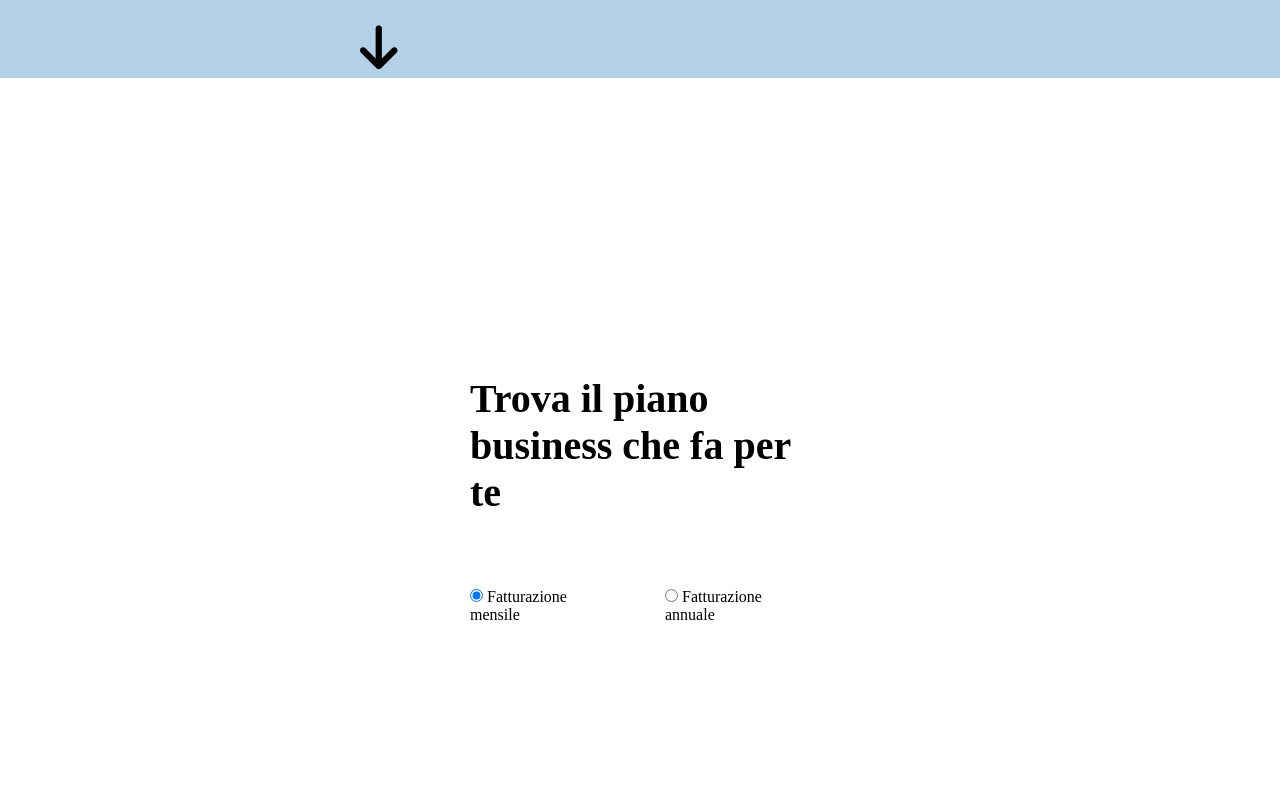
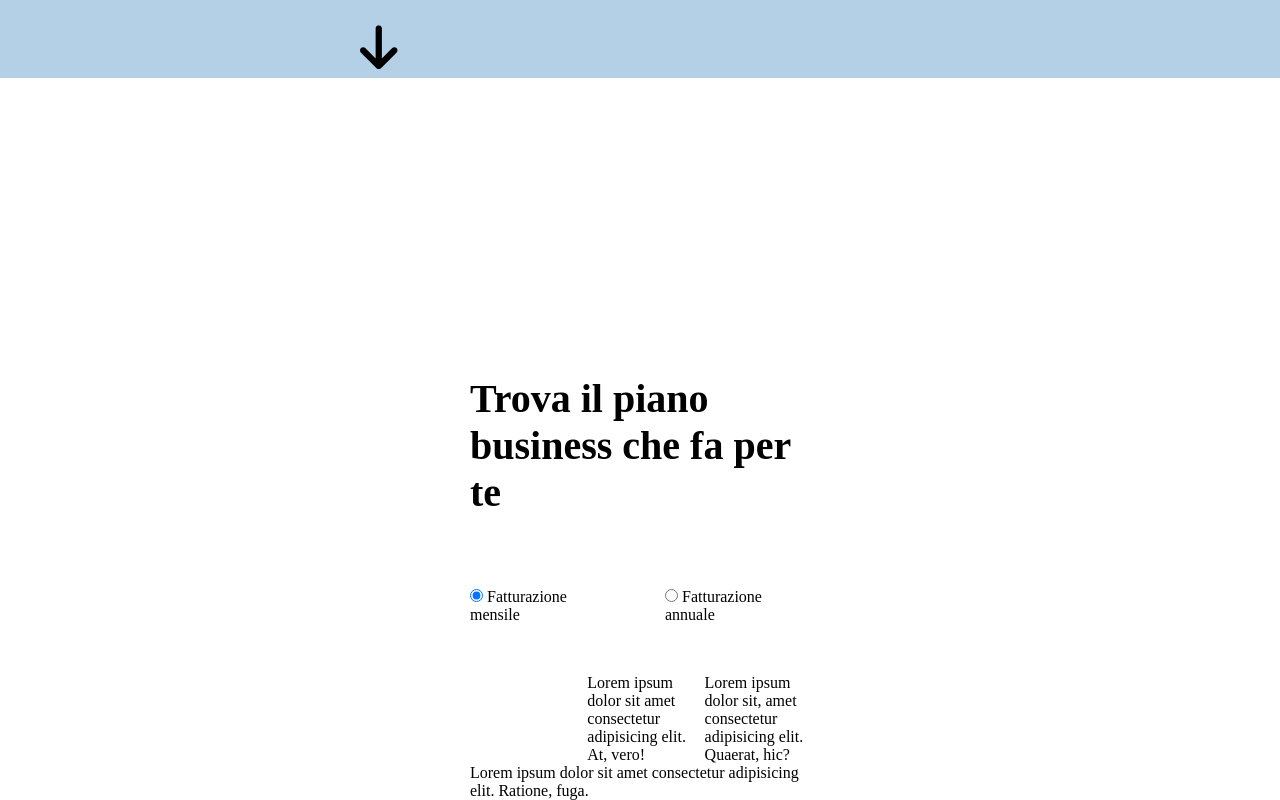
Before and after one commit to Giovannirighini2000/htmlcss-dropbox, a plain HTML site: page index.html in a window 1280 px wide. Shown: the part 1171-1971 px from the top of the page. Before the commit the page ends 1795 px from the top, so only its background shows below. Drawn offline with Linux system fonts and the light colour scheme.

Commit message:
feat add macro areea cards

```diff
--- a/app.css
+++ b/app.css
@@ -92,5 +92,17 @@ a{
     padding-right: 50px;
 }
 .bottoni{
-    padding-top:72px ;
+    padding-top:72px;
+    padding-bottom: 50px;
 }
+.colcards{
+    flex-basis: 31%;
+
+}
+.between2{
+    justify-content: space-between;
+    flex-wrap: wrap;
+}
+.colcardsfull{
+    flex-basis: 100%;
+}
--- a/index.html
+++ b/index.html
@@ -133,6 +133,27 @@
                     </li>
                 </ul>
 
+            </div>
+            <div class="container-card">
+                <div class="row between2">
+                    <div class="colcards">
+
+
+                    </div>
+                    <div class="colcards" >
+                        Lorem ipsum dolor sit amet consectetur adipisicing elit. At, vero!
+
+                    </div>
+                    <div class="colcards">
+                        Lorem ipsum dolor sit, amet consectetur adipisicing elit. Quaerat, hic?
+
+                    </div>
+                    <div class="colcardsfull">
+                        Lorem ipsum dolor sit amet consectetur adipisicing elit. Ratione, fuga.
+
+                    </div>
+
+                </div>
 
             </div>
 
```
